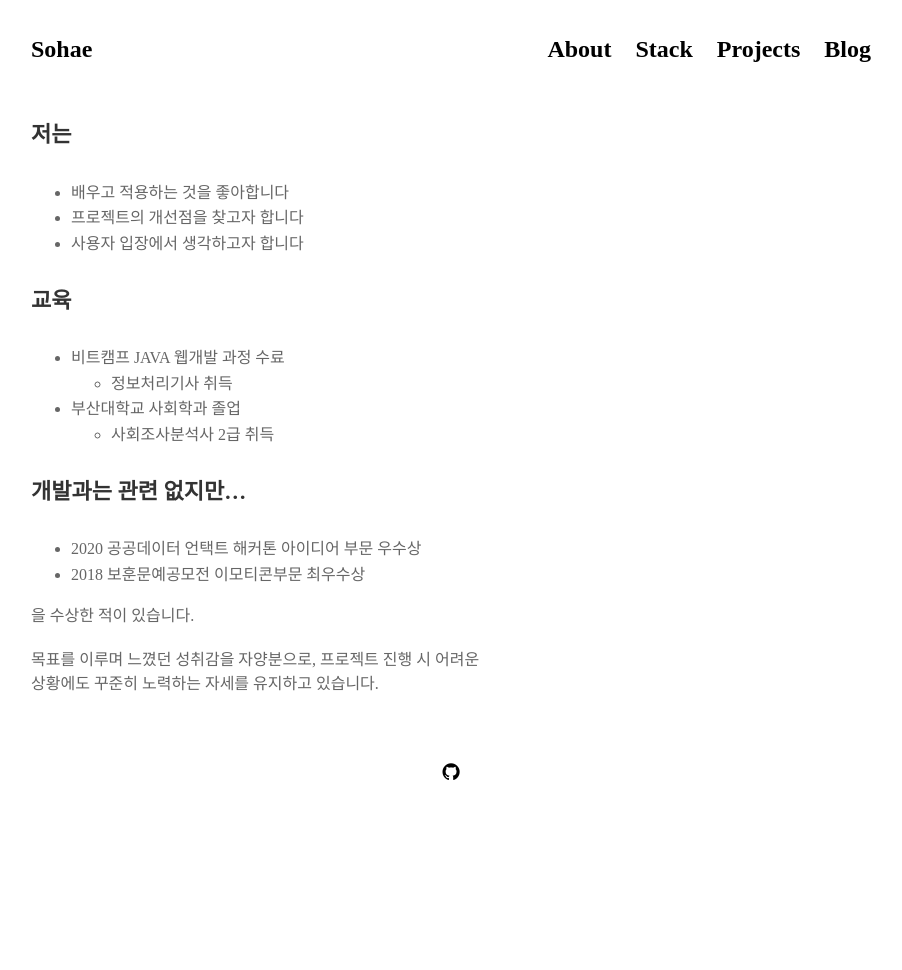
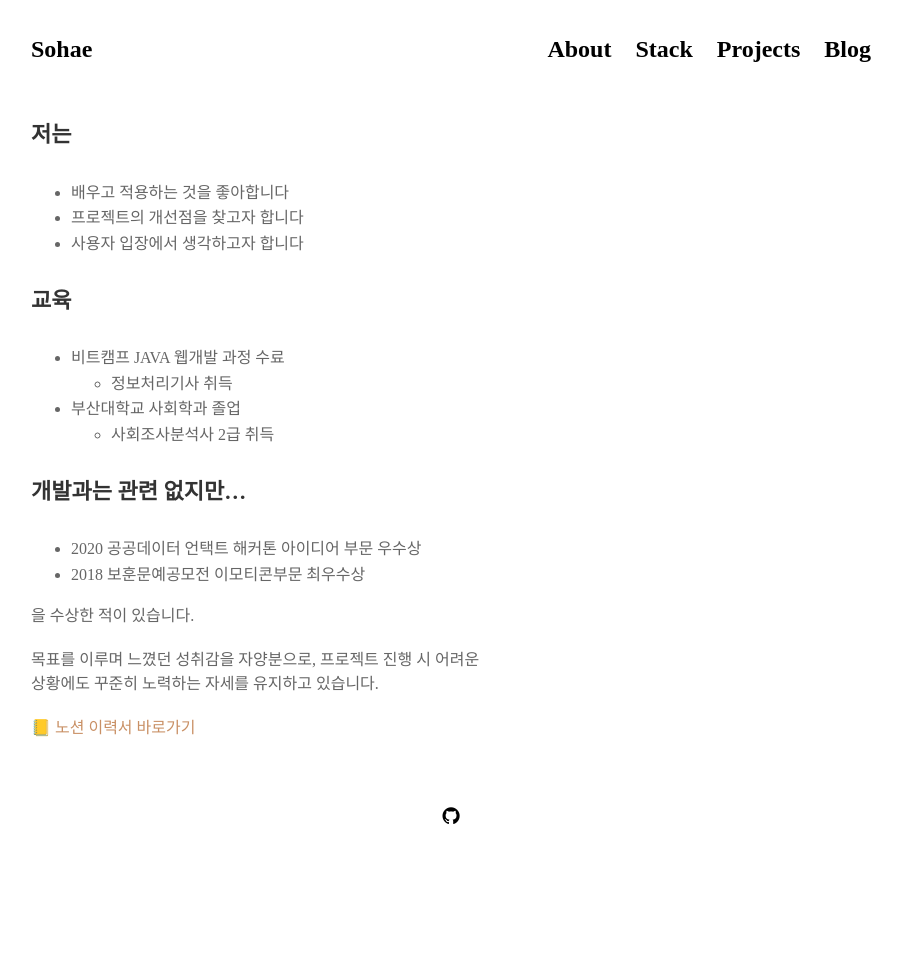
Before and after one commit to Dayook/dayook.github.io, a Jekyll site: the page built from pages/about.md, in a window 1280 px wide. Shown: the whole page, without its empty margins (189-1091 px from the left). Built offline with Jekyll 4.4.1, drawn with Linux system fonts in a browser that asks for light colours; nearby versions of some CDN libraries; some web fonts are replaced; before the commit the page ends 926 px from its top, so only the background shows below that.

Commit message:
add notion link

```diff
--- a/pages/about.md
+++ b/pages/about.md
@@ -25,3 +25,5 @@ permalink: /about
 을 수상한 적이 있습니다.
 
 목표를 이루며 느꼈던 성취감을 자양분으로, 프로젝트 진행 시 어려운 상황에도 꾸준히 노력하는 자세를 유지하고 있습니다.
+
+[📒 노션 이력서 바로가기](https://iridescent-draw-309.notion.site/Resume-ab19bbfa8ff1472182ade1129fb2addb){:target="\_blank"}
```
